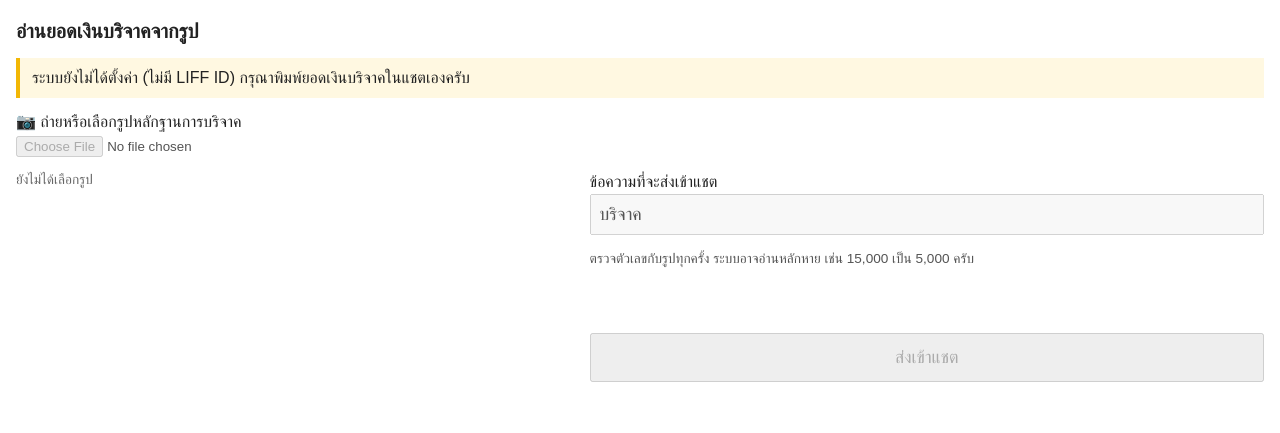
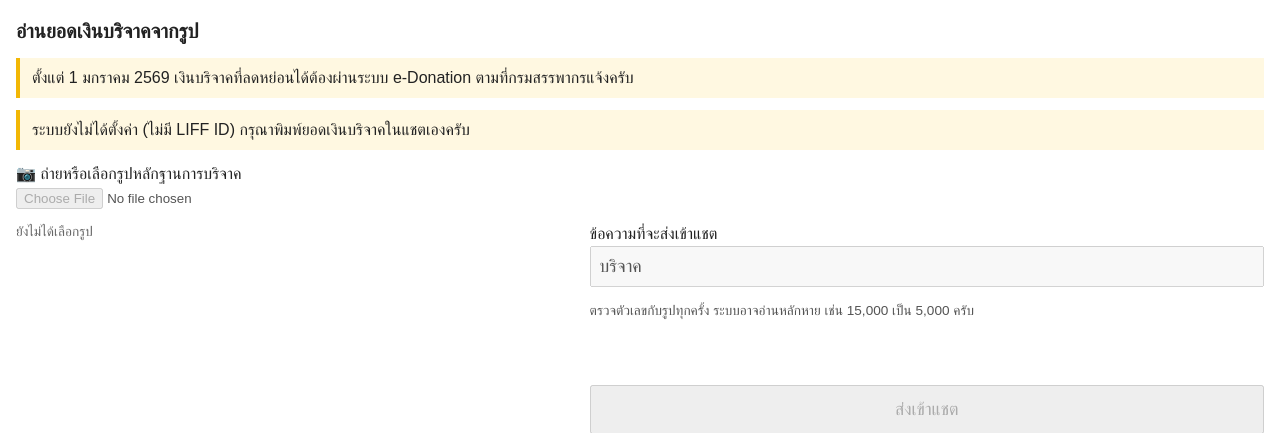
Before and after one commit to gamezud/tax-chatbot, a Flask app: page /liff/donation in a window 1280 px wide. Shown: the top 433 px of the page. Run offline with Flask 3, Linux system fonts and the light colour scheme; some libraries are stand-ins or nearby versions.

Commit message:
Warn on the LIFF donation page that deductible donations must go through e-Donation
The Revenue Department announced that from 1 Jan 2569 only donations made through
e-Donation are deductible, but the page reads amounts from paper receipts without
saying so. The note is text only; the parser, OCR and the formula are unchanged (#36).

Co-Authored-By: Claude Opus 5.5 <noreply@anthropic.com>

```diff
--- a/templates/liff_donation.html
+++ b/templates/liff_donation.html
@@ -31,6 +31,9 @@
 </head>
 <body>
   <h1>อ่านยอดเงินบริจาคจากรูป</h1>
+  {# ที่มา: docs/tax-rules-2569.md หัวข้อ 6 (ข่าวประชาสัมพันธ์กรมสรรพากร ยังไม่พบตัวบท จึงเขียน "ตามที่กรมสรรพากรแจ้ง")
+     หน้านี้ยังอ่านยอดจากใบเสร็จกระดาษได้ และสูตรนับทุกยอด — CLAUDE.md #36 #}
+  <p id="edonation-note" class="notice">ตั้งแต่ 1 มกราคม 2569 เงินบริจาคที่ลดหย่อนได้ต้องผ่านระบบ e-Donation ตามที่กรมสรรพากรแจ้งครับ</p>
   <p id="notice" class="notice" hidden></p>
 
   <!-- ไม่ใส่ capture เพื่อให้ผู้ใช้เลือกได้ทั้งถ่ายใหม่และเลือกจากคลังรูป -->
```
Also changed, not shown: tests/test_liff_page.py (+10 -0 lines).
